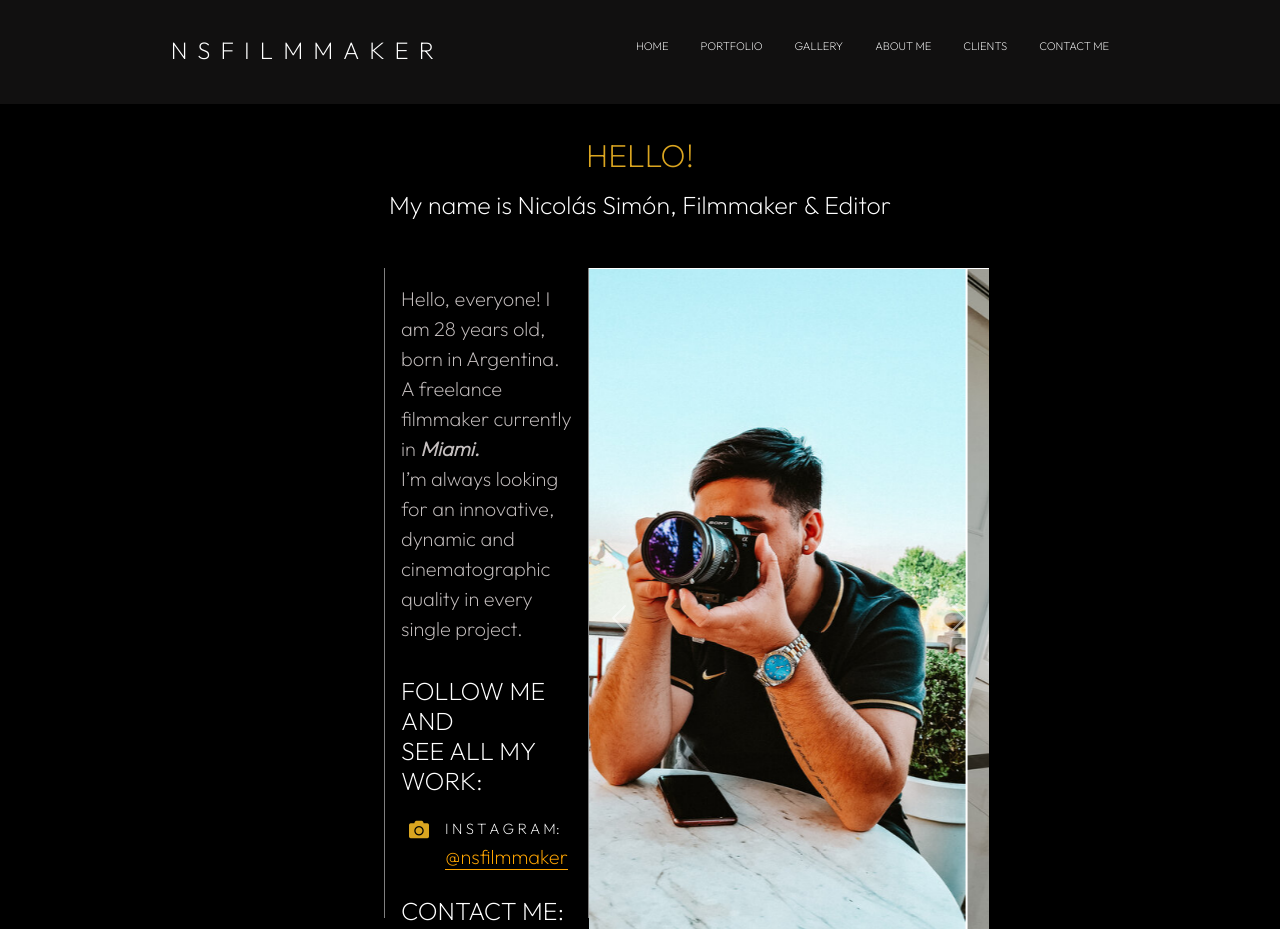
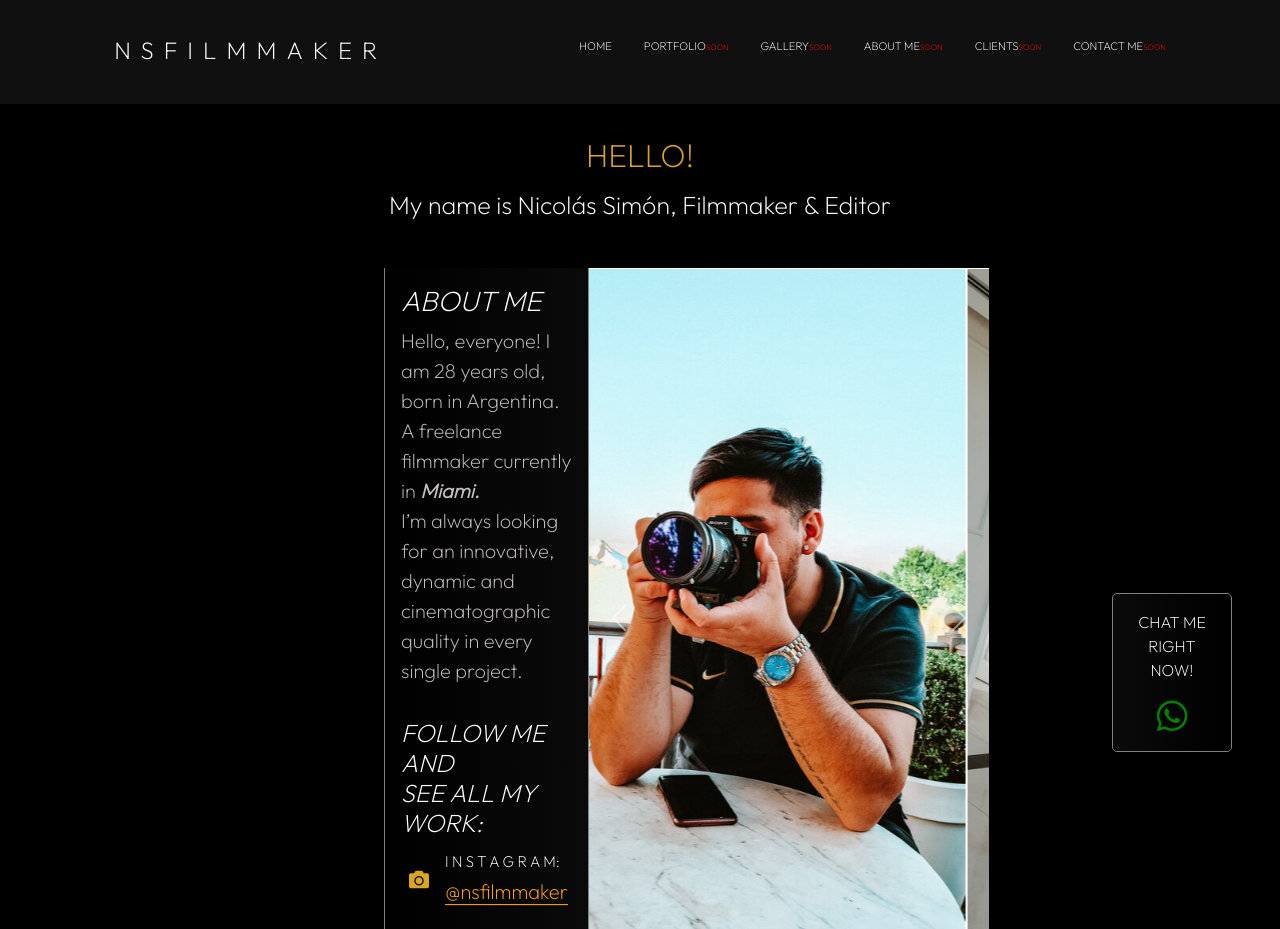
Before and after one commit to marcAnfuso/nicolassimon, a website: page index.html in a window 1280 px wide. Shown: the top 929 px of the page. Drawn offline with nearby package versions, Linux system fonts and the light colour scheme.

Commit message:
agregué botón wpp, y otros cambios de vista

```diff
--- a/index.html
+++ b/index.html
@@ -4,6 +4,8 @@
     <meta charset="UTF-8">
     <meta http-equiv="X-UA-Compatible" content="IE=edge">
     <meta name="viewport" content="width=device-width, initial-scale=1.0">
+
+    <link rel="stylesheet" href="https://cdnjs.cloudflare.com/ajax/libs/animate.css/4.1.1/animate.min.css"/>
 
     <link href="https://cdn.jsdelivr.net/npm/bootstrap@5.1.3/dist/css/bootstrap.min.css" rel="stylesheet" integrity="sha384-1BmE4kWBq78iYhFldvKuhfTAU6auU8tT94WrHftjDbrCEXSU1oBoqyl2QvZ6jIW3" crossorigin="anonymous">
 
@@ -27,7 +29,7 @@
 
             <nav class="header-nav">
                 <ul class="header-nav__lista">
-                    <li class="header-nav__item">
+                    <li class="header-nav__item  no-after">
                         <a class="header-nav__link" href="">Home</a>
                     </li>
                     <li class="header-nav__item">
@@ -54,6 +56,17 @@
     </header>
 
     <main class="main">
+
+        <div class="wppContact">
+            <a href="https://wa.me/17868197937?text=Hello">
+                <p>
+                    Chat me right now!
+                </p>
+                <i class="fab fa-whatsapp"></i>
+
+            </a>
+        </div>
+
         <div class="main-head">
             <h2>HELLO!</h2>
             <h3>My name is Nicolás Simón, Filmmaker & Editor</h3>
@@ -63,6 +76,7 @@
         <div class="main-contenedor">
 
         <div class="main-contenedor__uno">
+            <h3>About Me</h3>
             <p>
                 Hello, everyone! I am 28 years old, born in Argentina.<br>
                 A freelance filmmaker currently in <b><i>Miami.</i></b><br>
@@ -75,7 +89,7 @@
                 <div id="contact-container">
                     <div class="contact-item">
                         <i class="fas fa-camera"></i>
-                        <p>
+                        <p class="animate__animated animate__bounce animate__infinite animate__slower">
                             <span>I N S T A G R A M:<br></span>
                             <a href="https://www.instagram.com/nsfilmmaker/">@nsfilmmaker</a>
                         </p>
--- a/scss/partials/_header.scss
+++ b/scss/partials/_header.scss
@@ -27,6 +27,16 @@
 
     &__item {
 
+        a {
+
+            &::after {
+                color: red;
+                font-size: 8px;
+                font-weight: 100;
+                content: 'soon';
+            }
+        }
+
         :hover {
             color:goldenrod;
             text-shadow: goldenrod 1px 1px 1px;
@@ -36,6 +46,15 @@
     &__link {
         font-size: 0.7rem;
     }
+}
+
+.no-after {
+    a {
+        &::after {
+            content:none;
+        }
+    }
+
 }
 
 // Responsive
--- a/scss/partials/_main.scss
+++ b/scss/partials/_main.scss
@@ -30,9 +30,16 @@
         &__uno {
             width: 40%;
             padding: 1rem;
-            height: 650px;
+            height: 700px;
             border-left: 1px solid grey;
             border-right: 1px solid grey;
+            background: linear-gradient(to right, black, rgb(5,5,5), rgb(10,10,10));
+
+            h3 {
+                color: white;
+                text-transform: uppercase;
+                font-style: italic;
+            }
 
             p {
                 color: rgb(196, 190, 190);
@@ -73,6 +80,27 @@
     }
 }
 
+.wppContact {
+    width: 120px;
+    position:fixed;
+    bottom: 3rem;
+    right: 3rem;
+    z-index: 100;
+    padding: 1rem;
+    border: 1px solid grey;
+    border-radius: 5px;
+    text-align: center;
+    background: linear-gradient(to left, black, rgb(5,5,5), rgb(10,10,10));
+    p {
+        color: white;
+    }
+
+    i {
+        font-size: 35px;
+        color: green;
+    }
+}
+
 #contactos {
     margin-top: 2rem;
 
@@ -85,7 +113,7 @@
         color: white;
         font-size: 25px;
         text-transform: uppercase;
-        margin-bottom: 1rem;
+        margin-bottom: 1.5rem;
     }
 }
 
@@ -133,4 +161,20 @@
         max-width: 100%;
     }
 
+    .wppContact {
+        opacity: 0.6;
+        width: 100px;
+        bottom: 1rem;
+        right: 1rem;
+        padding: 0.5rem;
+        background: linear-gradient(to left, black, rgb(5,5,5), rgb(10,10,10));
+        p {
+            display: none;
+        }
+
+        i {
+            font-size: 35px;
+            color: green;
+        }
+    }
 }
```
Also changed, not shown: css/index.css.
